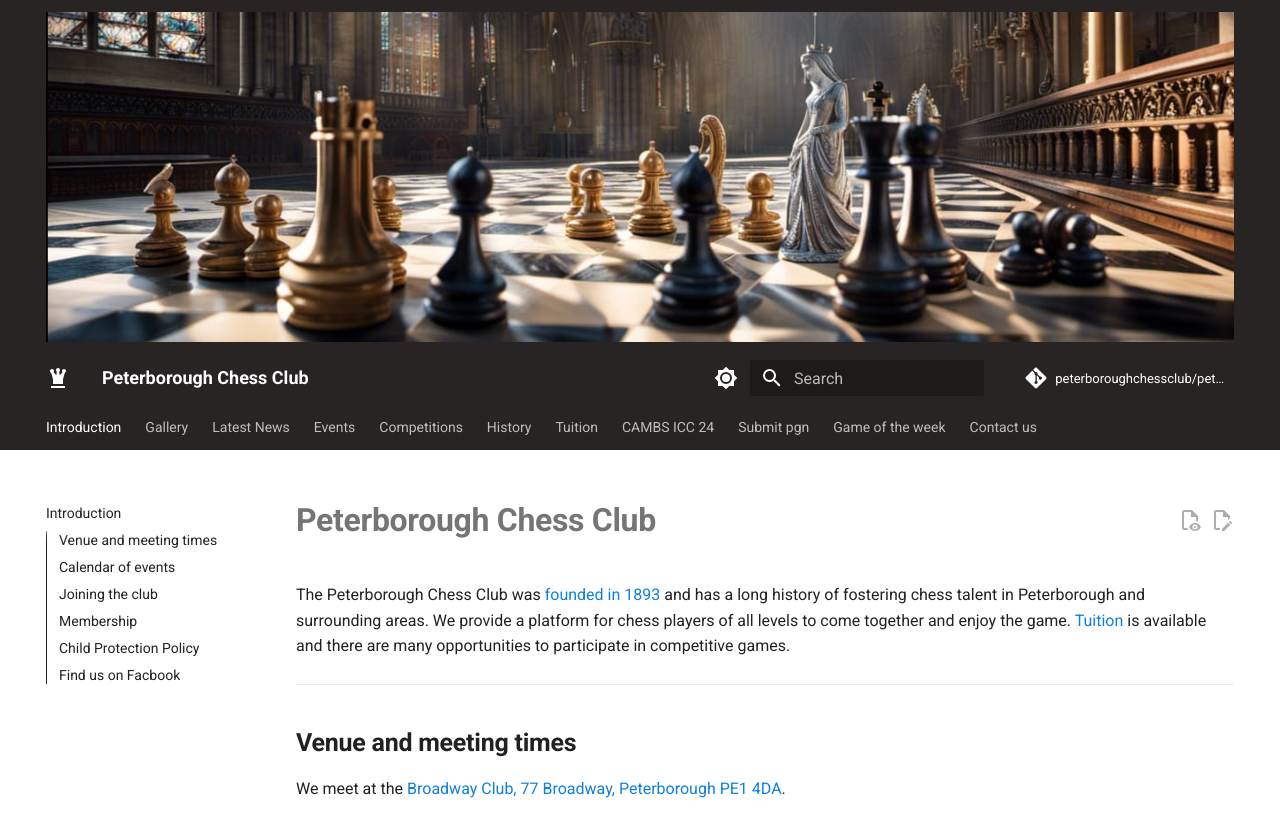
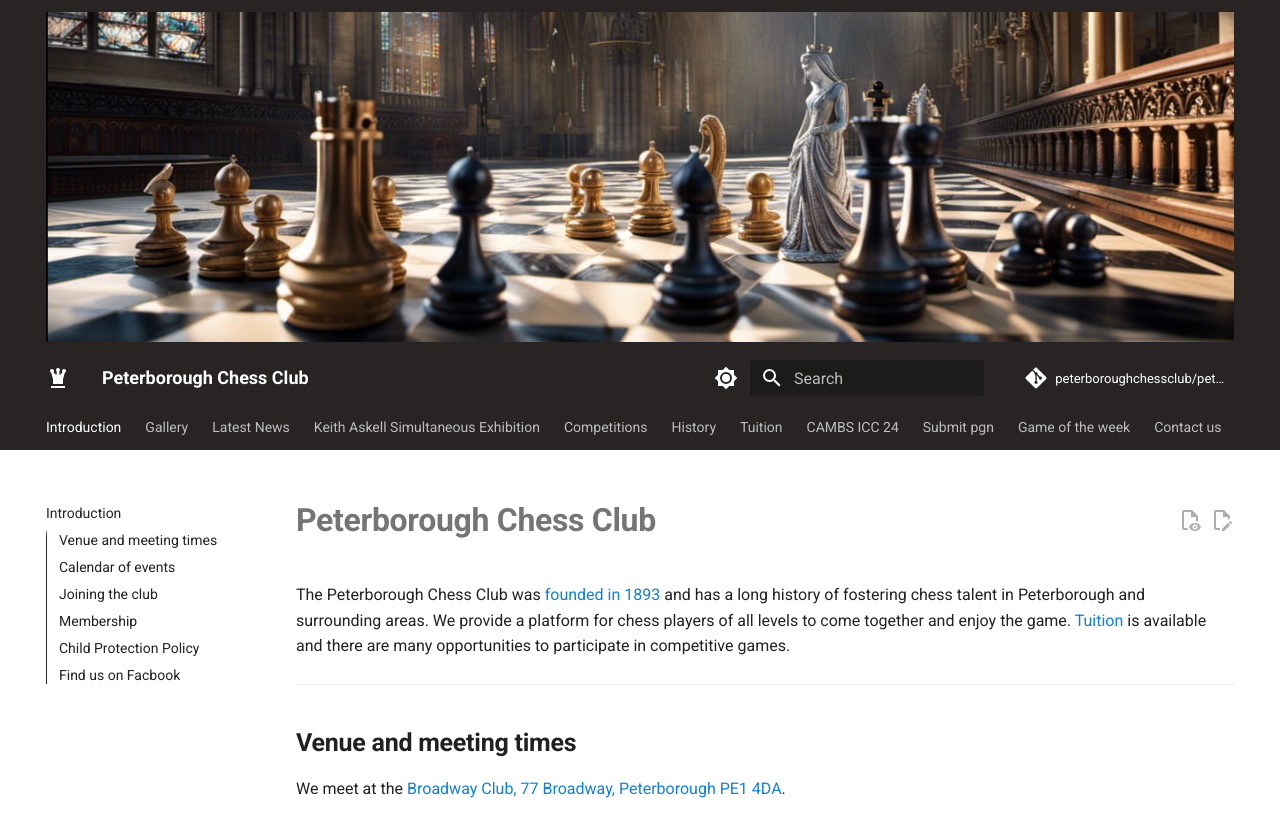
Before and after one commit to peterboroughchessclub/site, an MkDocs documentation site: the page built from docs/index.md, in a window 1280 px wide and 900 px high, cut to the strip 0-813 px from the top of the window. Built offline with MkDocs 1.6.1 and Material for MkDocs 9.7.7, drawn with Linux system fonts in a browser that asks for light colours; comment, search, counter and statistics services are not loaded.

Commit message:
Update mkdocs.yml

```diff
--- a/mkdocs.yml
+++ b/mkdocs.yml
@@ -103,7 +103,7 @@ nav:
     - Introduction: index.md
     - Gallery: gallery.md
     - Latest News: news.md
-    - Events: events.md
+    - Keith Askell Simultaneous Exhibition: KeithAskellSimultaneousExhibition.md
     - Competitions: competitions.md
     - History: history.md
     - Tuition: tutorials.md
```
